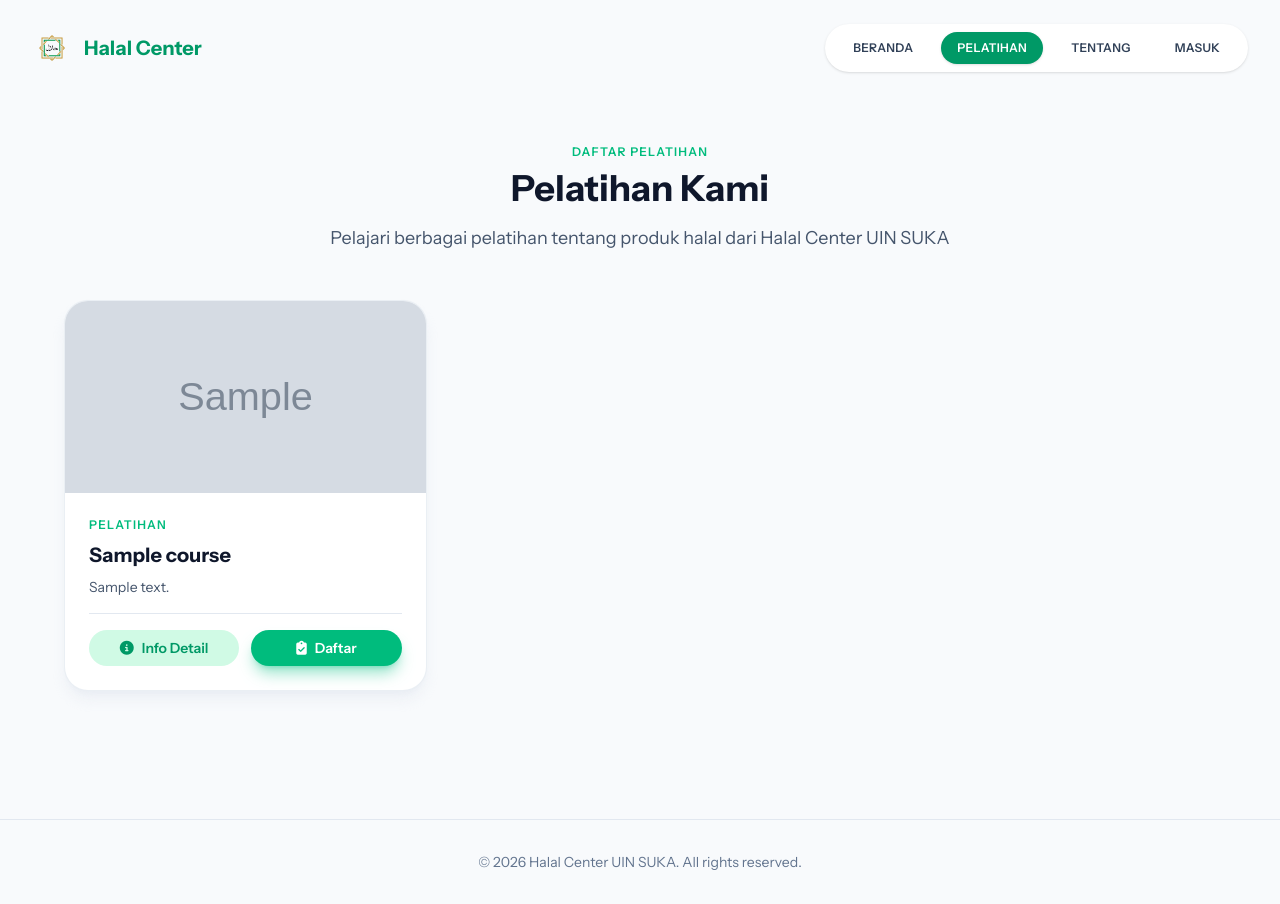
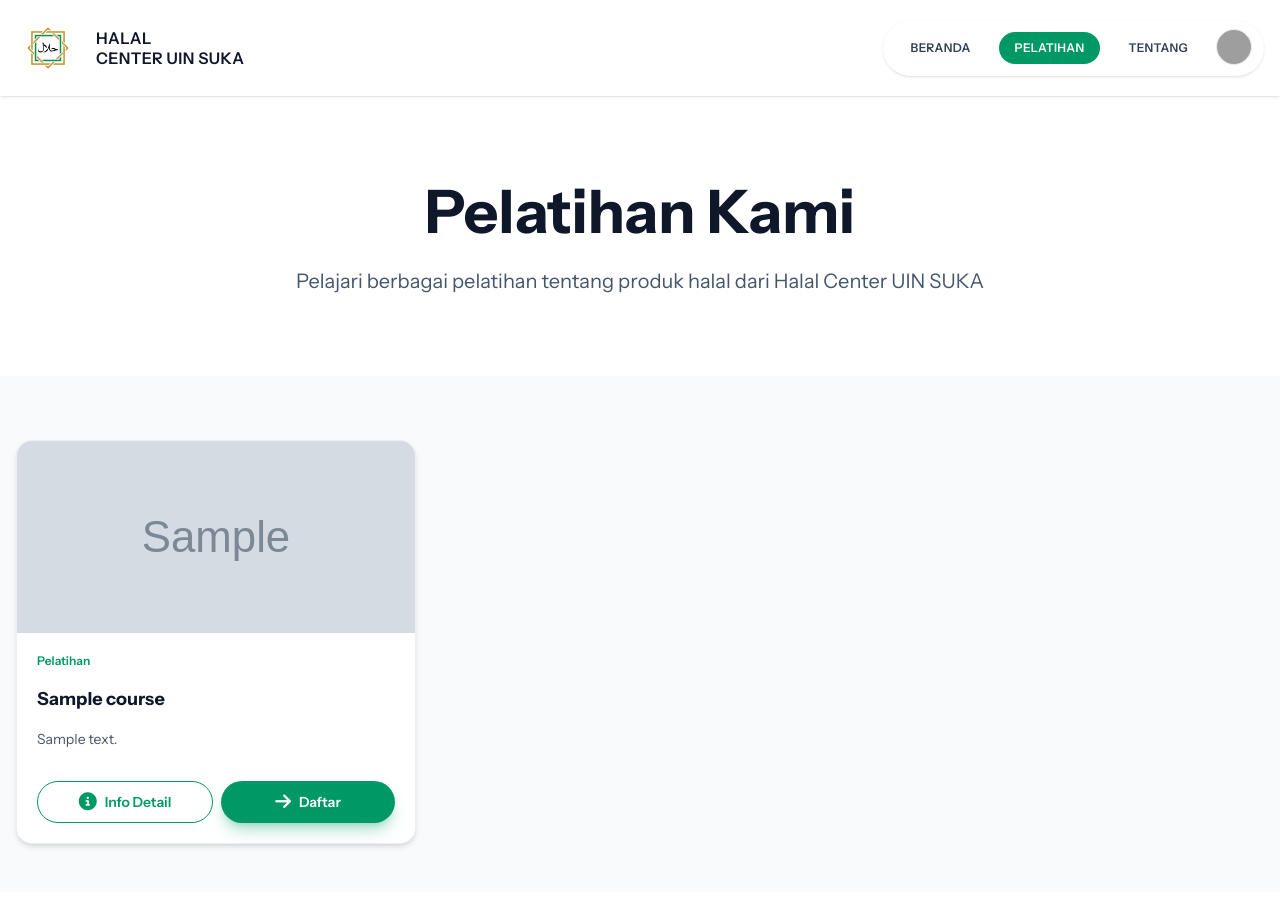
Before and after one commit to yusrinaa93/pelatihan-, a Laravel app: page /pelatihan in a window 1280 px wide. After the commit the page ends 849 px from the top, so only its background shows below. Run offline with Laravel 12, Linux system fonts and the light colour scheme; a user stored in the database is signed in; data comes from the database, SQL or seed files in the repository; tables that the repository leaves empty hold one stand-in row (values such as "Sample post"); grey boxes marked "Sample" are stand-in pictures; style sheets or scripts are compiled from the project's sources; grey boxes are pictures that could not be loaded.

Commit message:
Sederhanakan: hapus tabel pendaftar, gunakan users + course_registrations saja

```diff
--- a/app/Models/Course.php
+++ b/app/Models/Course.php
@@ -15,6 +15,7 @@ class Course extends Model
         'title',
         'image_path',
         'description',
+        'short_description',
         'start_date',
         'end_date',
         'is_certificate_active',
--- a/resources/views/courses.blade.php
+++ b/resources/views/courses.blade.php
@@ -34,7 +34,7 @@
                             <p class="text-xs font-semibold uppercase tracking-widest text-emerald-500">Pelatihan Pendamping Produk Halal</p>
                             <h2 class="text-xl font-bold text-slate-900">{{ $course->title }}</h2>
                         </div>
-                        <div class="prose prose-sm max-w-none text-slate-600">{!! $course->description !!}</div>
+                        <div class="prose prose-sm max-w-none text-slate-600">{!! $course->short_description ? $course->short_description : $course->description !!}</div>
                         <div class="mt-auto">
                             @if (isset($registeredCourseIds) && $registeredCourseIds->contains($course->id))
                                 <span class="inline-flex w-full items-center justify-center gap-2 rounded-full bg-slate-100 px-5 py-3 text-sm font-semibold uppercase tracking-wide text-slate-500">
--- a/resources/views/guest-courses.blade.php
+++ b/resources/views/guest-courses.blade.php
@@ -1,90 +1,65 @@
-@extends('layouts.auth')
+@extends('layouts.public')
 
 @section('title', 'Pelatihan - Halal Center')
 
-@section('body')
+@section('content')
 @php($activeNav = 'courses')
 
-<div class="min-h-screen bg-slate-50">
-    {{-- NAVBAR --}}
-    <header class="flex w-full items-center justify-between py-6 px-8">
-        <div class="flex items-center gap-3">
-            <img src="{{ asset('gambar/logo halal center.png') }}" alt="Logo" class="h-10 w-10">
-            <h1 class="text-xl font-bold text-emerald-600">Halal Center</h1>
+<div class="space-y-16">
+    {{-- Header Section --}}
+    <section class="relative flex min-h-[35vh] items-center justify-center bg-white py-16">
+        <div class="relative z-10 mx-auto max-w-4xl px-4 text-center text-slate-900">
+            <h1 class="mb-4 text-4xl font-bold leading-tight sm:text-5xl md:text-6xl">
+                Pelatihan Kami
+            </h1>
+            <p class="text-lg leading-relaxed text-slate-600 sm:text-xl">
+                Pelajari berbagai pelatihan tentang produk halal dari Halal Center UIN SUKA
+            </p>
         </div>
+    </section>
 
-        <nav>
-            <ul class="flex items-center gap-3 rounded-full bg-white px-3 py-2 shadow-sm text-xs font-semibold uppercase tracking-wide">
-                <li>
-                    <a href="{{ url('/') }}"
-                       class="inline-flex items-center rounded-full px-4 py-2 transition text-slate-700 hover:text-emerald-600">
-                        BERANDA
-                    </a>
-                </li>
-                <li>
-                    <span class="inline-flex items-center rounded-full bg-emerald-600 px-4 py-2 text-white shadow-sm">
-                        PELATIHAN
-                    </span>
-                </li>
-                <li>
-                    <a href="{{ url('/about') }}"
-                       class="inline-flex items-center rounded-full px-4 py-2 transition text-slate-700 hover:text-emerald-600">
-                        TENTANG
-                    </a>
-                </li>
-                <li>
-                    <a href="{{ route('login') }}"
-                       class="inline-flex items-center rounded-full px-4 py-2 transition text-slate-700 hover:text-emerald-600">
-                        Masuk
-                    </a>
-                </li>
-            </ul>
-        </nav>
-    </header>
-
-    {{-- MAIN CONTENT --}}
-    <main class="px-6 py-12 sm:px-10">
-        <div class="max-w-6xl mx-auto space-y-8">
-            {{-- Header --}}
-            <div class="text-center space-y-2">
-                <p class="text-xs font-semibold uppercase tracking-widest text-emerald-500">Daftar Pelatihan</p>
-                <h2 class="text-4xl font-bold text-slate-900">Pelatihan Kami</h2>
-                <p class="mt-4 text-lg text-slate-600">Pelajari berbagai pelatihan tentang produk halal dari Halal Center UIN SUKA</p>
-            </div>
-
-            {{-- Course Grid --}}
-            <div class="grid gap-8 md:grid-cols-2 lg:grid-cols-3 mt-12">
+    {{-- Course Section --}}
+    <div class="max-w-7xl mx-auto space-y-12 px-4 pb-12">
+        {{-- Course Grid --}}
+        <div class="grid gap-6 md:grid-cols-2 lg:grid-cols-3">
                 @forelse ($courses as $course)
                     @php($cover = $course->image_path ? asset('storage/'.$course->image_path) : 'https://images.unsplash.com/photo-1556761175-b413da4baf72?auto=format&fit=crop&q=80')
-                    <article class="flex flex-col overflow-hidden rounded-3xl border border-slate-200/70 bg-white shadow-lg shadow-slate-200/60 hover:shadow-xl hover:shadow-slate-200/80 transition-all duration-300 h-full group">
+                    <article class="flex flex-col overflow-hidden rounded-2xl border border-slate-200/70 bg-white shadow-md hover:shadow-xl transition-all duration-300 h-full group">
                         {{-- Image Container --}}
-                        <div class="relative h-48 overflow-hidden">
+                        <div class="relative h-48 overflow-hidden bg-gradient-to-br from-emerald-50 to-emerald-100">
                             <img src="{{ $cover }}"
                                  alt="Gambar {{ $course->title }}"
                                  class="h-full w-full object-cover transition-transform duration-300 group-hover:scale-110">
-                            <div class="absolute inset-0 bg-gradient-to-t from-black/20 to-transparent opacity-0 group-hover:opacity-100 transition-opacity duration-300"></div>
                         </div>
 
                         {{-- Content --}}
-                        <div class="flex flex-1 flex-col gap-4 p-6">
-                            <div class="space-y-2 flex-1">
-                                <p class="text-xs font-semibold uppercase tracking-widest text-emerald-500">Pelatihan</p>
-                                <h3 class="text-xl font-bold text-slate-900">{{ $course->title }}</h3>
-                                <p class="text-sm text-slate-600 line-clamp-3">{!! strip_tags($course->description) !!}</p>
+                        <div class="flex flex-1 flex-col gap-4 p-5">
+                            {{-- Breadcrumb --}}
+                            <div class="text-xs text-slate-500">
+                                <p class="text-emerald-600 font-semibold">Pelatihan</p>
                             </div>
 
+                            {{-- Title --}}
+                            <h3 class="text-lg font-bold text-slate-900 line-clamp-2">{{ $course->title }}</h3>
+
+                            {{-- Description --}}
+                            <p class="text-sm text-slate-600 line-clamp-3 flex-1">
+                                {{ $course->short_description ? strip_tags($course->short_description) : strip_tags($course->description) }}
+                            </p>
+
                             {{-- Button Section --}}
-                            <div class="flex gap-3 pt-4 border-t border-slate-200">
+                            <div class="flex gap-2 pt-4 mt-auto">
                                 <button type="button"
-                                        class="flex-1 inline-flex items-center justify-center gap-2 rounded-full bg-emerald-100 px-4 py-2 text-sm font-semibold text-emerald-600 transition hover:bg-emerald-200 cursor-pointer"
-                                        onclick="showCourseDetail({{ $course->id }}, '{{ addslashes($course->title) }}', '{{ addslashes(strip_tags($course->description)) }}')">
-                                    <i class="fas fa-info-circle"></i>
-                                    Info Detail
+                                        class="flex-1 inline-flex items-center justify-center gap-2 rounded-full border border-emerald-600 text-emerald-600 px-3 py-2.5 text-sm font-semibold transition hover:bg-emerald-50 cursor-pointer"
+                                        onclick="showCourseDetail({{ $course->id }}, '{{ addslashes($course->title) }}', '{{ addslashes($course->description) }}')">
+                                    <i class="fas fa-info-circle text-lg"></i>
+                                    <span>Info Detail</span>
                                 </button>
                                 <a href="{{ route('login') }}"
-                                   class="flex-1 inline-flex items-center justify-center gap-2 rounded-full bg-emerald-500 px-4 py-2 text-sm font-semibold text-white shadow-lg shadow-emerald-500/40 transition hover:bg-emerald-400">
-                                    <i class="fas fa-clipboard-check"></i>
-                                    Daftar
+                                   onclick="setIntendedRedirect('{{ route('guest.courses') }}')"
+                                   class="flex-1 inline-flex items-center justify-center gap-2 rounded-full bg-emerald-600 text-white px-3 py-2.5 text-sm font-semibold shadow-lg shadow-emerald-600/30 transition hover:bg-emerald-700">
+                                    <i class="fas fa-arrow-right text-lg"></i>
+                                    <span>Daftar</span>
                                 </a>
                             </div>
                         </div>
@@ -97,30 +72,52 @@
                 @endforelse
             </div>
         </div>
-    </main>
-
-    {{-- Footer --}}
-    <footer class="mt-20 border-t border-slate-200 py-8 text-center text-sm text-slate-500">
-        &copy; {{ date('Y') }} Halal Center UIN SUKA. All rights reserved.
-    </footer>
+    </div>
 </div>
 
 {{-- Modal Detail Pelatihan --}}
 <div id="courseModal" class="hidden fixed inset-0 z-50 flex items-center justify-center p-4 bg-black/50">
-    <div class="w-full max-w-2xl bg-white rounded-3xl shadow-2xl max-h-[90vh] overflow-y-auto">
+    <div class="w-full max-w-4xl bg-white rounded-3xl shadow-2xl max-h-[90vh] overflow-y-auto">
         <div class="sticky top-0 bg-white border-b border-slate-200 px-8 py-6 flex items-center justify-between">
-            <h2 id="modalTitle" class="text-2xl font-bold text-slate-900"></h2>
+            <div>
+                <p class="text-sm text-emerald-600 font-semibold mb-1">Pelatihan Halal</p>
+                <h2 id="modalTitle" class="text-3xl font-bold text-slate-900"></h2>
+            </div>
             <button type="button"
                     onclick="closeCourseDetail()"
-                    class="text-slate-400 hover:text-slate-600 transition">
+                    class="text-slate-400 hover:text-slate-600 transition p-2">
                 <i class="fas fa-times text-2xl"></i>
             </button>
         </div>
 
-        <div class="px-8 py-6 space-y-4">
-            <div id="modalDescription" class="text-slate-600 space-y-4 prose prose-sm max-w-none"></div>
+        <div class="px-8 py-6 space-y-6">
+            {{-- Info Stats --}}
+            <div class="flex items-center gap-6 text-sm text-slate-600 pb-4 border-b border-slate-200">
+                <div class="flex items-center gap-2">
+                    <i class="fas fa-clock text-emerald-600"></i>
+                    <span><strong>10 Jam</strong> Belajar</span>
+                </div>
+                <div class="flex items-center gap-2">
+                    <i class="fas fa-users text-emerald-600"></i>
+                    <span><strong>200+</strong> Siswa</span>
+                </div>
+            </div>
 
-            <div class="mt-8 flex gap-3 pt-6 border-t border-slate-200">
+            {{-- Description --}}
+            <div id="modalDescription" class="text-slate-600 space-y-4 prose prose-sm max-w-none text-base leading-relaxed"></div>
+
+            {{-- Tags --}}
+            <div class="flex flex-wrap gap-2 pt-4 border-t border-slate-200">
+                <span class="inline-flex items-center rounded-full bg-emerald-50 px-4 py-2 text-sm font-semibold text-emerald-600 border border-emerald-200">
+                    Pelatihan Halal
+                </span>
+                <span class="inline-flex items-center rounded-full bg-blue-50 px-4 py-2 text-sm font-semibold text-blue-600 border border-blue-200">
+                    Learning Path
+                </span>
+            </div>
+
+            {{-- Action Buttons --}}
+            <div class="flex gap-3 pt-6 border-t border-slate-200">
                 <button type="button"
                         onclick="closeCourseDetail()"
                         class="flex-1 inline-flex items-center justify-center gap-2 rounded-full border border-slate-300 px-6 py-3 text-sm font-semibold text-slate-600 transition hover:border-slate-400 hover:bg-slate-50">
@@ -128,8 +125,9 @@
                     Tutup
                 </button>
                 <a href="{{ route('login') }}"
-                   class="flex-1 inline-flex items-center justify-center gap-2 rounded-full bg-emerald-500 px-6 py-3 text-sm font-semibold text-white shadow-lg shadow-emerald-500/40 transition hover:bg-emerald-400">
-                    <i class="fas fa-clipboard-check"></i>
+                   onclick="setIntendedRedirect('{{ route('guest.courses') }}')"
+                   class="flex-1 inline-flex items-center justify-center gap-2 rounded-full bg-emerald-600 text-white px-6 py-3 text-sm font-semibold shadow-lg shadow-emerald-600/40 transition hover:bg-emerald-700">
+                    <i class="fas fa-arrow-right"></i>
                     Daftar Pelatihan
                 </a>
             </div>
@@ -150,6 +148,18 @@ function closeCourseDetail() {
     document.body.style.overflow = 'auto';
 }
 
+// Set intended redirect ke session sebelum pergi ke login
+function setIntendedRedirect(url) {
+    fetch('{{ route("login") }}', {
+        method: 'POST',
+        headers: {
+            'Content-Type': 'application/x-www-form-urlencoded',
+            'X-CSRF-TOKEN': document.querySelector('meta[name="csrf-token"]')?.content || ''
+        },
+        body: 'intended_redirect=' + encodeURIComponent(url)
+    }).catch(err => console.log('Setting intended redirect...'));
+}
+
 // Close modal when clicking outside
 document.getElementById('courseModal')?.addEventListener('click', function(e) {
     if (e.target === this) {
@@ -163,5 +173,4 @@ document.addEventListener('keydown', function(e) {
         closeCourseDetail();
     }
 });
-</script>
 @endsection
--- a/routes/web.php
+++ b/routes/web.php
@@ -40,6 +40,15 @@ Route::post('/pendaftaran-kursus', [CourseRegistrationController::class, 'store'
 // Rute untuk menampilkan form register dan login PENGGUNA
 Route::get('/register', [AuthController::class, 'showRegistrationForm'])->name('register');
 Route::get('/login', [AuthController::class, 'showLoginForm'])->name('login');
+
+// Route untuk menyimpan intended_redirect ke session
+Route::post('/login', function (\Illuminate\Http\Request $request) {
+    if ($request->has('intended_redirect')) {
+        $request->session()->put('intended_redirect', $request->input('intended_redirect'));
+        return response()->json(['status' => 'success']);
+    }
+    return response()->json(['status' => 'error'], 400);
+});
 
 // Rute untuk memproses data register dan login PENGGUNA
 Route::post('/register', [AuthController::class, 'register']);
```
Also changed, not shown: app/Filament/Resources/CourseResource.php (+8 -1 lines), app/Http/Controllers/AuthController.php (+10 -2 lines), app/Http/Controllers/CourseRegistrationController.php (+3 -27 lines), resources/views/pendaftaran-kursus.blade.php (+36 -62 lines), database/migrations/2025_01_06_000000_add_short_description_to_courses.php (added), database/migrations/2025_12_13_000001_drop_pendaftar_table.php (added), database/migrations/2026_01_06_000001_make_nik_nullable_in_course_registrations.php (added).
